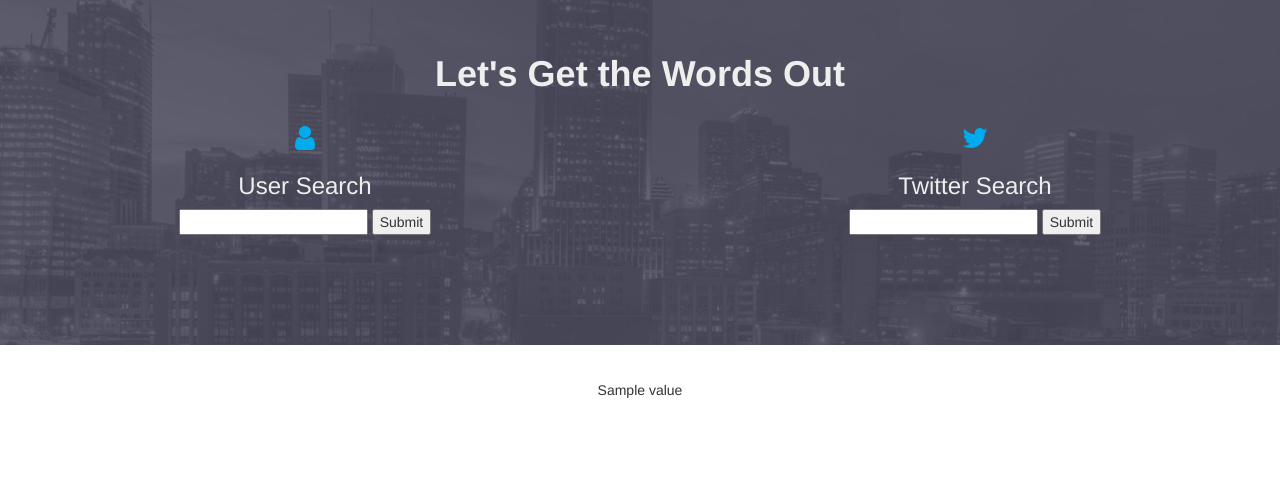
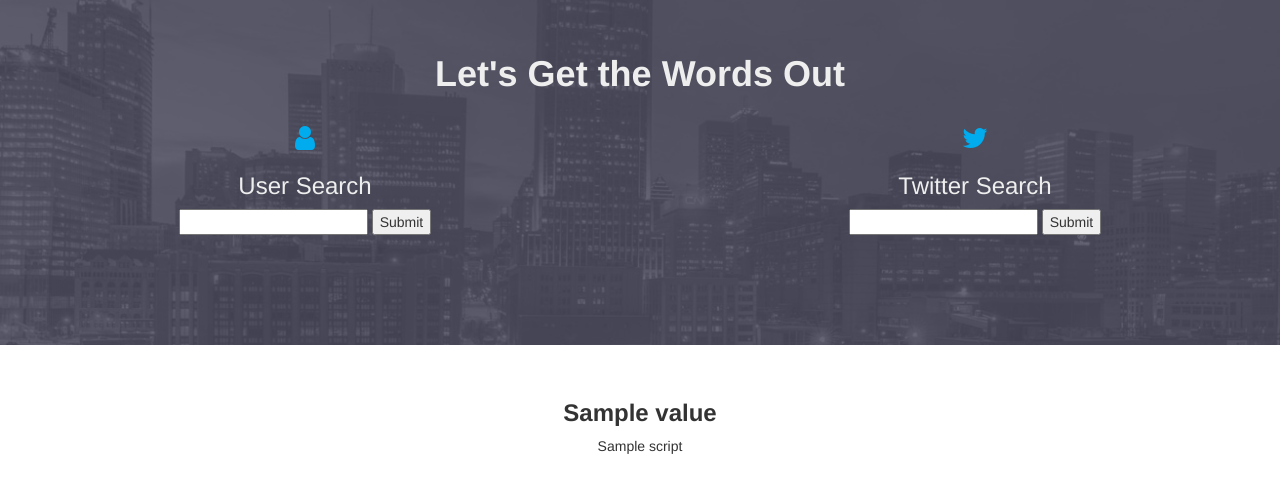
Before and after one commit to puiwei/get-the-words-out, a Flask app: template templates/index.html in a window 1280 px wide. Shown: the part 53-546 px from the top of the page. Run offline with Flask 2, Linux system fonts and the light colour scheme; the template is opened without the code that fills it: most values are stand-ins (such as "Sample title", 1, 10 or a date in 2020); parts of the project's set-up code (start-up, migrations or seed data) failed here and were passed over; some libraries are stand-ins or nearby versions.

Commit message:
Embed wordcloud result in index.html

```diff
--- a/app.py
+++ b/app.py
@@ -25,15 +25,15 @@ def examples():
 @app.route('/user_search', methods=['POST'])
 def user_search():
     tw_user = request.form['tw_user']
-    analyze(tw_user, 1)
-    return render_template('index.html', value=tw_user, scope=1)
+    script = analyze(tw_user, 1)
+    return render_template('index.html', value='Results for @'+tw_user, script=script)
 
 
 @app.route('/tw_search', methods=['POST'])
 def tw_search():
     search_phrase = request.form['search_phrase']
-    analyze(search_phrase, 2)
-    return render_template('index.html', value=search_phrase, scope=2)
+    script = analyze(search_phrase, 2)
+    return render_template('index.html', value='Results for '+search_phrase, script=script)
 
 
 # starts the web server, http://localhost:80 to view
--- a/static/assets/css/style.css
+++ b/static/assets/css/style.css
@@ -58,3 +58,7 @@ hr {
 	padding: 0px !important;
 	width: 100% !important;
 }
+
+g.mpld3-xaxis, g.mpld3-yaxis {
+    display: none;
+}
--- a/templates/index.html
+++ b/templates/index.html
@@ -20,9 +20,9 @@
 <!-- Use jQuery script below to load header.html here -->
 <div id="header"></div>
 
-<div class="container" id="main">
+<div class="container">
 
-    <div class="row">
+    <div class="row" id="main">
         <section id="background">
             <div class="row">
                 <div class="col-lg-12 text-center">
@@ -63,10 +63,13 @@
                 </div>
             </div>
         </section>
-        <section>
+    </div>
+    <div class="row">
+    <section>
             <div class="row">
                 <div class="col-lg-12 text-center">
-                    {{ value }}
+                    <h3><strong>{{ value }}</strong></h3>
+                    {{ script|safe }}
                 </div>
             </div>
         </section>
```
Also changed, not shown: analyzetwitter.py (+9 -6 lines), bokeh.html (added, +28 -0 lines), twgraph.py (+12 -1 lines).
